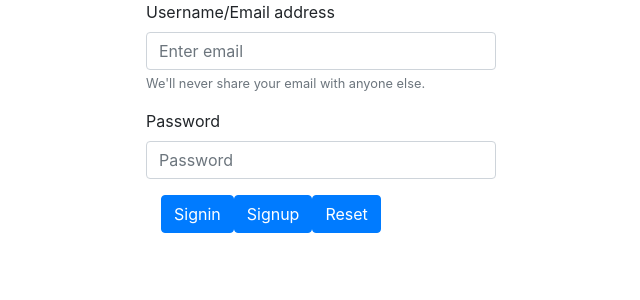
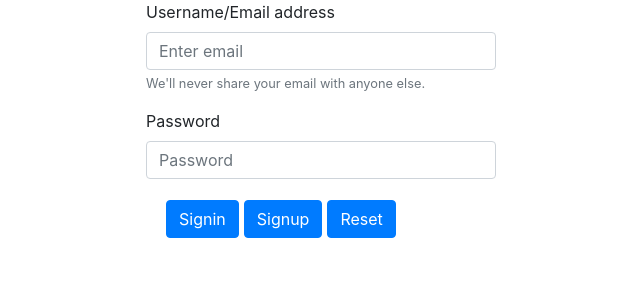
Before and after one commit to rockingatgithub/reactclock, a React (Create React App) app: page / in a window 1280 px wide. Shown: the top 300 px of the page, without its empty margins (319-959 px from the left). Built offline with nearby package versions, Linux system fonts and the light colour scheme.

Commit message:
styles added

```diff
--- a/src/components/App.js
+++ b/src/components/App.js
@@ -127,16 +127,25 @@ class App extends Component {
                     />
                   </Form.Group>
                   <Col>
-                    <Button variant="primary" onClick={this.signInHandler}>
+                    <Button
+                      variant="primary"
+                      onClick={this.signInHandler}
+                      style={{ marginLeft: "5px", marginTop: "5px" }}
+                    >
                       Signin
                     </Button>
-                    <Button variant="primary" onClick={this.signUpHandler}>
+                    <Button
+                      variant="primary"
+                      onClick={this.signUpHandler}
+                      style={{ marginLeft: "5px", marginTop: "5px" }}
+                    >
                       Signup
                     </Button>
                     <Button
                       variant="primary"
                       type="reset"
                       onClick={this.resetHandler}
+                      style={{ marginLeft: "5px", marginTop: "5px" }}
                     >
                       Reset
                     </Button>
```
